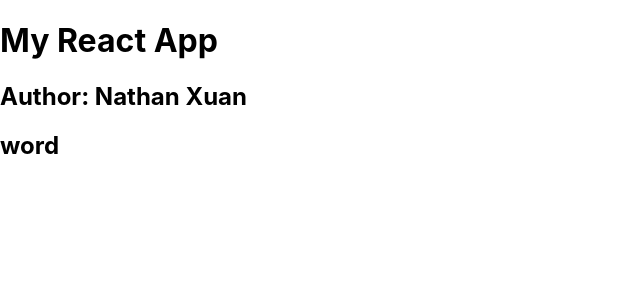
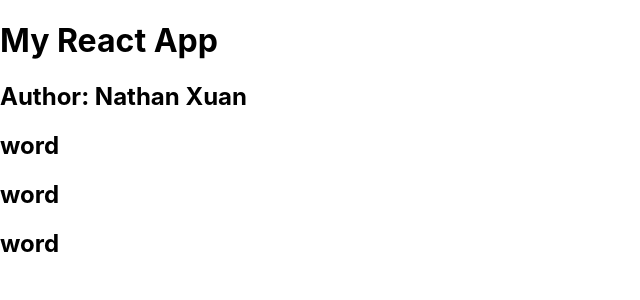
Before and after one commit to nathanx98/Congruency-Dictionary, a React (Create React App) app: page / in a window 1280 px wide. Shown: the top 300 px of the page, without its empty margins (0-640 px from the left). Built offline with nearby package versions, Linux system fonts and the light colour scheme.

Commit message:
Update App.js

```diff
--- a/src/App.js
+++ b/src/App.js
@@ -7,6 +7,8 @@ function App() {
       <h1> My React App</h1>
       <h2> Author: Nathan Xuan</h2>
       <h2> word</h2>
+      <h2> word</h2>
+      <h2> word</h2>
     </div>
 
   );
```
